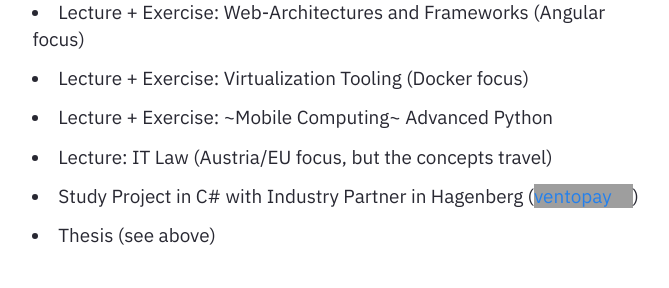
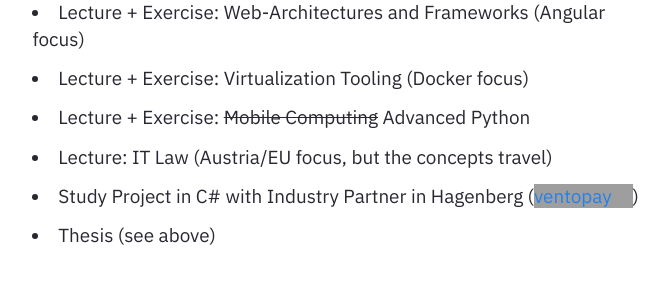
Before and after one commit to heseltime/heseltime.github.io, a Jekyll site: the page built from pages/rDse.md, in a window 1280 px wide and 900 px high, scrolled down 1239 px, cut to the strip 155-443 px from the top of the window. Shown: the whole strip, without its empty margins (300-969 px from the left). Built offline with Jekyll 4.4.1, drawn with Linux system fonts in a browser that asks for light colours; grey boxes are pictures that could not be loaded.

Commit message:
Fix Strikethrough

```diff
--- a/pages/rDse.md
+++ b/pages/rDse.md
@@ -24,7 +24,7 @@ Fifth semester starts in fall 2023, sixth semester is all about practice and in
 - Lecture + Exercise: Component-Oriented Software Engineering (C# and .NET)
 - Lecture + Exercise: Web-Architectures and Frameworks (Angular focus)
 - Lecture + Exercise: Virtualization Tooling (Docker focus)
-- Lecture + Exercise: ~Mobile Computing~ Advanced Python
+- Lecture + Exercise: ~~Mobile Computing~~ Advanced Python
 - Lecture: IT Law (Austria/EU focus, but the concepts travel)
 - Study Project in C# with Industry Partner in Hagenberg ([ventopay](https://www.linkedin.com/company/ventopay-gmbh))
 - Thesis (see above)
```
